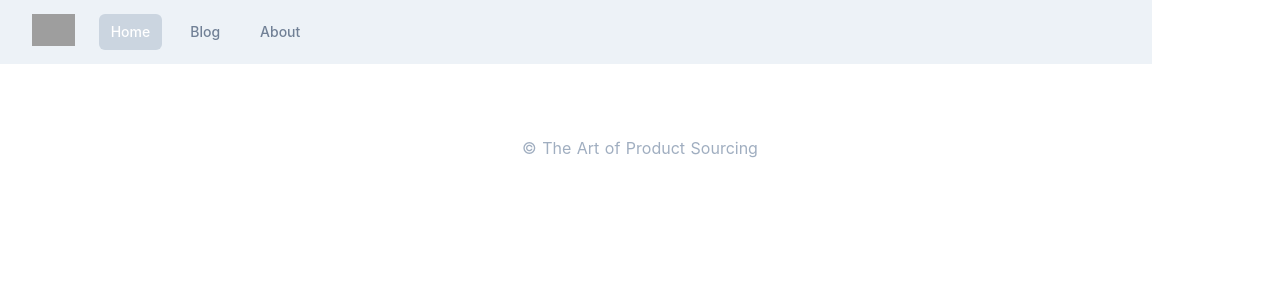
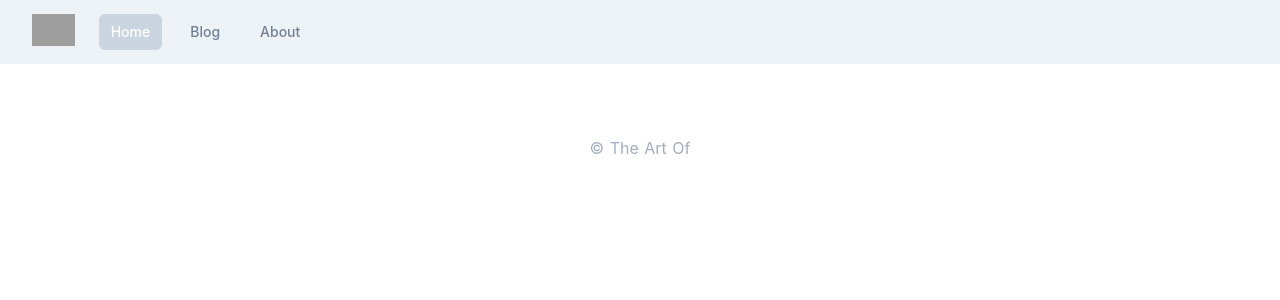
Before and after one commit to saloni1990/the-art-of, a Nuxt app: page / in a window 1280 px wide. Shown: the top 300 px of the page. Built offline with nearby package versions, Linux system fonts and the light colour scheme; grey boxes are pictures that could not be loaded.

Commit message:
update header and footer

```diff
--- a/components/Footer.vue
+++ b/components/Footer.vue
@@ -1,6 +1,6 @@
 <template>
   <div class="max-w-6xl mt-16 pb-4 bottom-0 max-h-screen text-gray-500 mx-auto text-center">
-    <p>© The Art of Product Sourcing</p>
+    <p>© The Art Of</p>
 
   </div>
 </template>
--- a/components/Header.vue
+++ b/components/Header.vue
@@ -1,11 +1,11 @@
 <template>
-    <div class="max-w-6xl">
+    <div class="max-full">
         <nav class="bg-gray-200 max-w-full">
-  <div class=" mx-auto px-2 sm:px-6 lg:px-8">
+            <div class="mx-auto px-2 sm:px-6 lg:px-8">
                 <div class="relative max-w-full flex items-center justify-between h-16">
                 <div class="absolute inset-y-0 left-0 flex items-center sm:hidden">
                     <!-- Mobile menu button-->
-        <button class="inline-flex items-center justify-center p-2 rounded-md text-gray-400 hover:text-white hover:bg-gray-700 focus:outline-none focus:bg-gray-700 focus:text-white transition duration-150 ease-in-out" aria-label="Main menu" aria-expanded="false">
+                    <button class="inline-flex items-center justify-center p-2 rounded-md text-gray-600 hover:text-white hover:bg-gray-600 focus:outline-none focus:bg-gray-600 focus:text-white transition duration-150 ease-in-out" aria-label="Main menu" aria-expanded="false">
                     <!-- Icon when menu is closed. -->
                     <!-- Menu open: "hidden", Menu closed: "block" -->
                     <svg v-on:click="toggleMenu" v-bind:class="{block: isOpen, hidden: !isOpen}" class="h-6 w-6" fill="none" viewBox="0 0 24 24" stroke="currentColor">
@@ -25,7 +25,7 @@
                     </div>
                     <div class="hidden sm:block sm:ml-6">
                     <div class="flex">
-            <a href="#" class="px-3 py-2 rounded-md text-sm font-medium leading-5 text-white bg-gray-400 focus:outline-none focus:text-white focus:bg-gray-00 transition duration-150 ease-in-out">Home</a>
+                        <a href="#" class="px-3 py-2 rounded-md text-sm font-medium leading-5 text-white bg-gray-400 focus:outline-none focus:text-white focus:bg-gray-600 transition duration-150 ease-in-out">Home</a>
                         <a href="#" class="ml-4 px-3 py-2 rounded-md text-sm font-medium leading-5 text-gray-600 hover:text-white hover:bg-gray-600 focus:outline-none focus:text-white focus:bg-gray-600 transition duration-150 ease-in-out">Blog</a>
                         <a href="#" class="ml-4 px-3 py-2 rounded-md text-sm font-medium leading-5 text-gray-600 hover:text-white hover:bg-gray-600 focus:outline-none focus:text-white focus:bg-gray-600 transition duration-150 ease-in-out">About</a>
                     </div>
@@ -41,13 +41,12 @@
             -->
             <div v-on:click="toggleMenu" v-bind:class="{block: !isOpen, hidden: isOpen}"  class=" sm:hidden">
                 <div class="px-2 pt-2 pb-3">
-      <a href="#" class="block px-3 py-2 rounded-md text-base font-medium text-white bg-gray-900 focus:outline-none focus:text-white focus:bg-gray-700 transition duration-150 ease-in-out">Home</a>
-      <a href="#" class="mt-1 block px-3 py-2 rounded-md text-base font-medium text-gray-300 hover:text-white hover:bg-gray-700 focus:outline-none focus:text-white focus:bg-gray-700 transition duration-150 ease-in-out">Blog</a>
-      <a href="#" class="mt-1 block px-3 py-2 rounded-md text-base font-medium text-gray-300 hover:text-white hover:bg-gray-700 focus:outline-none focus:text-white focus:bg-gray-700 transition duration-150 ease-in-out">About</a>
+                <a href="#" class="block px-3 py-2 rounded-md text-base font-medium text-white bg-gray-400 focus:outline-none focus:text-white focus:bg-gray-600 transition duration-150 ease-in-out">Home</a>
+                <a href="#" class="mt-1 block px-3 py-2 rounded-md text-base font-medium text-gray-600 hover:text-white hover:bg-gray-600 focus:outline-none focus:text-white focus:bg-gray-600 transition duration-150 ease-in-out">Blog</a>
+                <a href="#" class="mt-1 block px-3 py-2 rounded-md text-base font-medium text-gray-600 hover:text-white hover:bg-gray-600 focus:outline-none focus:text-white focus:bg-gray-600 transition duration-150 ease-in-out">About</a>
                 </div>
             </div>
         </nav>
-
     </div>
 </template>
 
```
Lines whose indentation alone changed are shown as unchanged.
